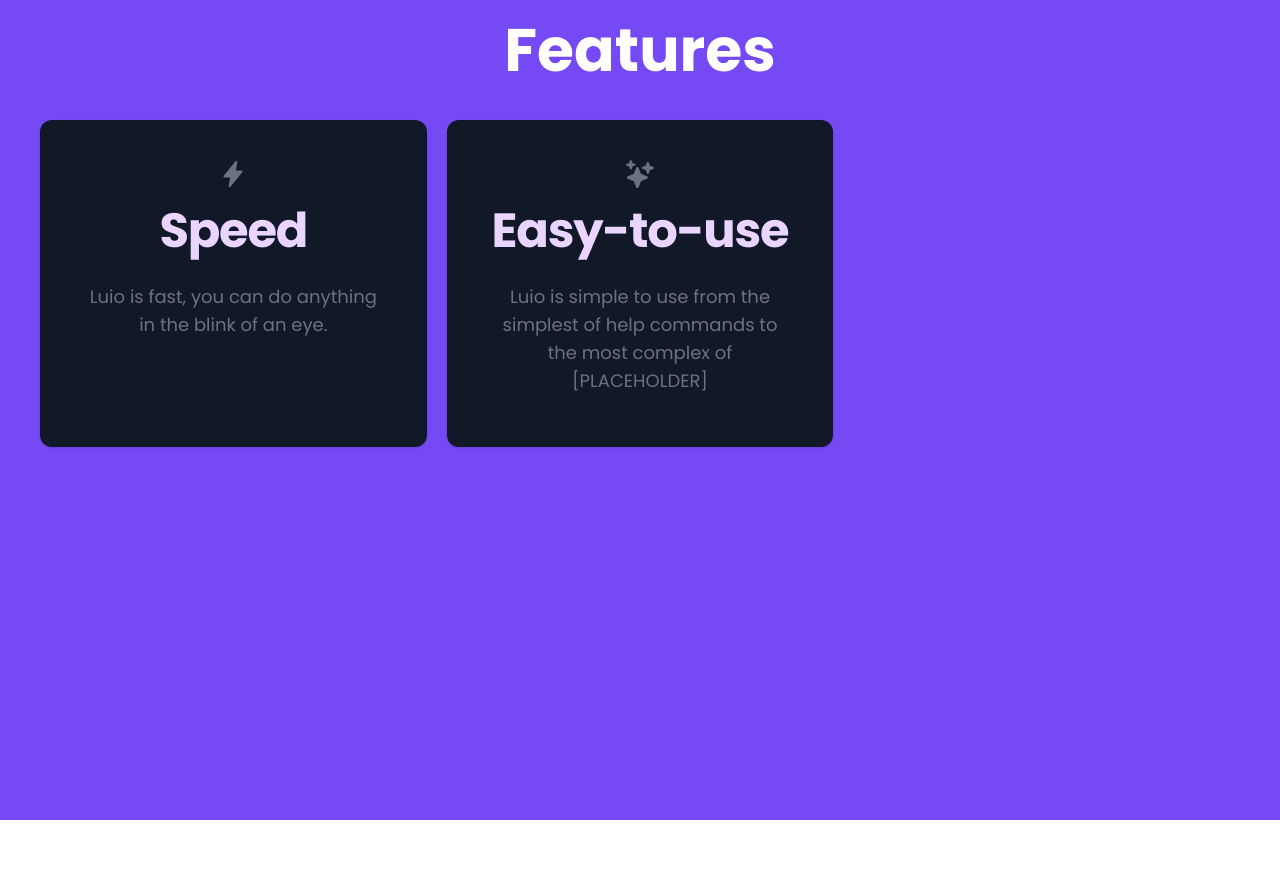
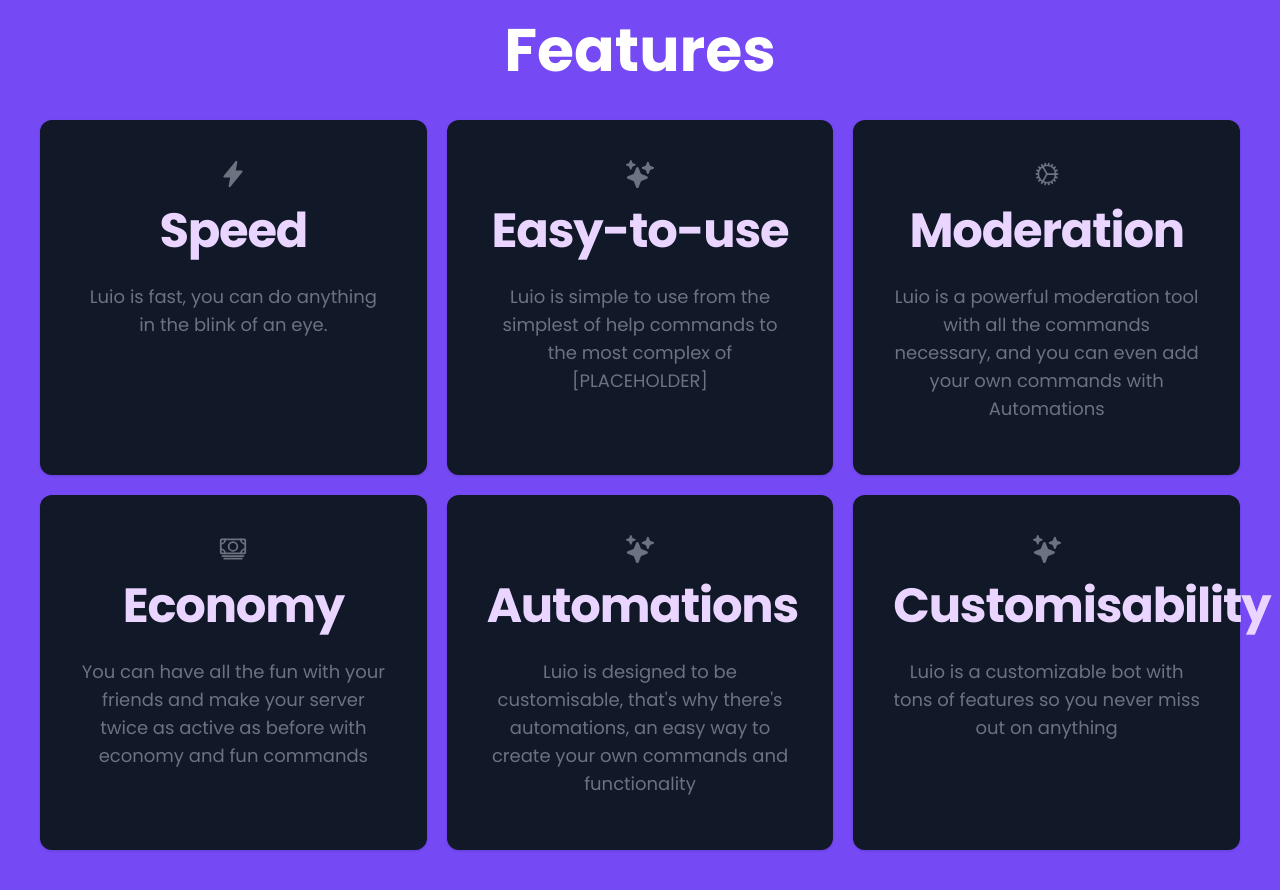
Before and after one commit to rrs12/luio, a plain HTML site: page index.html in a window 1280 px wide. Shown: the part 1180-2070 px from the top of the page. Before the commit the page ends 2000 px from the top, so only its background shows below. Drawn offline with nearby package versions, Linux system fonts and the light colour scheme; a web font is replaced by a local one.

Commit message:
Update index.html

```diff
--- a/index.html
+++ b/index.html
@@ -91,29 +91,77 @@
         </div>
     </div>
 
-    <section id="features" class="bg-[#7549f3] h-screen">
+    <section id="features" class="bg-[#7549f3] pb-10 -pt-10">
         <p class="text-6xl font-bold text-white text-center">Features</p>
 
         <div class="grid md:grid-cols-2 lg:grid-cols-3 text-center mt-10 gap-5 px-10">
             <div class="  p-10 rounded-xl shadow bg-gray-900">
                 <ion-icon name="flash" class="w-7 h-7 text-gray-500 dark:text-gray-400 mb-3"></ion-icon>
 
-                <a href="#">
+                <div>
                     <h5 class="mb-7 text-4xl md:text-5xl font-semibold tracking-tight text-purple-200">
                         Speed</h5>
-                </a>
+                </div>
 
                 <p class="mb-3 text-lg font-normal text-gray-500 dark:text-gray-400">Luio is fast, you can do anything in the blink of an eye.</p>
             </div>
             <div class=" p-10 rounded-xl shadow bg-gray-900">
                 <ion-icon name="sparkles" class="w-7 h-7 text-gray-500 dark:text-gray-400 mb-3"></ion-icon>
 
-                <a href="#">
+                <div href="#">
                     <h5 class="mb-7 text-4xl md:text-5xl font-semibold tracking-tight text-purple-200">
                         Easy-to-use</h5>
-                </a>
+                    </div>
 
                 <p class="mb-3 text-lg font-normal text-gray-500 dark:text-gray-400">Luio is simple to use from the simplest of help commands to the most complex of [PLACEHOLDER]
+                </p>
+            </div>
+
+            <div class=" p-10 rounded-xl shadow bg-gray-900">
+                <ion-icon name="cog-outline" class="w-7 h-7 text-gray-500 dark:text-gray-400 mb-3"></ion-icon>
+
+                <div href="#">
+                    <h5 class="mb-7 text-4xl md:text-5xl font-semibold tracking-tight text-purple-200">
+                        Moderation</h5>
+                    </div>
+
+                <p class="mb-3 text-lg font-normal text-gray-500 dark:text-gray-400">Luio is a powerful moderation tool with all the commands necessary, and you can even add your own commands with Automations
+                </p>
+            </div>
+
+            <div class=" p-10 rounded-xl shadow bg-gray-900">
+                <ion-icon name="cash-outline" class="w-7 h-7 text-gray-500 dark:text-gray-400 mb-3"></ion-icon>
+
+                <div href="#">
+                    <h5 class="mb-7 text-4xl md:text-5xl font-semibold tracking-tight text-purple-200">
+                        Economy</h5>
+                    </div>
+
+                <p class="mb-3 text-lg font-normal text-gray-500 dark:text-gray-400">You can have all the fun with your friends and make your server twice as active as before with economy and fun commands
+                </p>
+            </div>
+
+            <div class=" p-10 rounded-xl shadow bg-gray-900">
+                <ion-icon name="sparkles" class="w-7 h-7 text-gray-500 dark:text-gray-400 mb-3"></ion-icon>
+
+                <div href="#">
+                    <h5 class="mb-7 text-4xl md:text-5xl font-semibold tracking-tight text-purple-200">
+                        Automations</h5>
+                    </div>
+
+                <p class="mb-3 text-lg font-normal text-gray-500 dark:text-gray-400">Luio is designed to be customisable, that's why there's automations, an easy way to create your own commands and functionality
+                </p>
+            </div>
+
+            <div class=" p-10 rounded-xl shadow bg-gray-900">
+                <ion-icon name="sparkles" class="w-7 h-7 text-gray-500 dark:text-gray-400 mb-3"></ion-icon>
+
+                <div href="#">
+                    <h5 class="mb-7 text-4xl md:text-5xl font-semibold tracking-tight text-purple-200">
+                        Customisability</h5>
+                    </div>
+
+                <p class="mb-3 text-lg font-normal text-gray-500 dark:text-gray-400">Luio is a customizable bot with tons of features so you never miss out on anything
                 </p>
             </div>
         </div>
```
